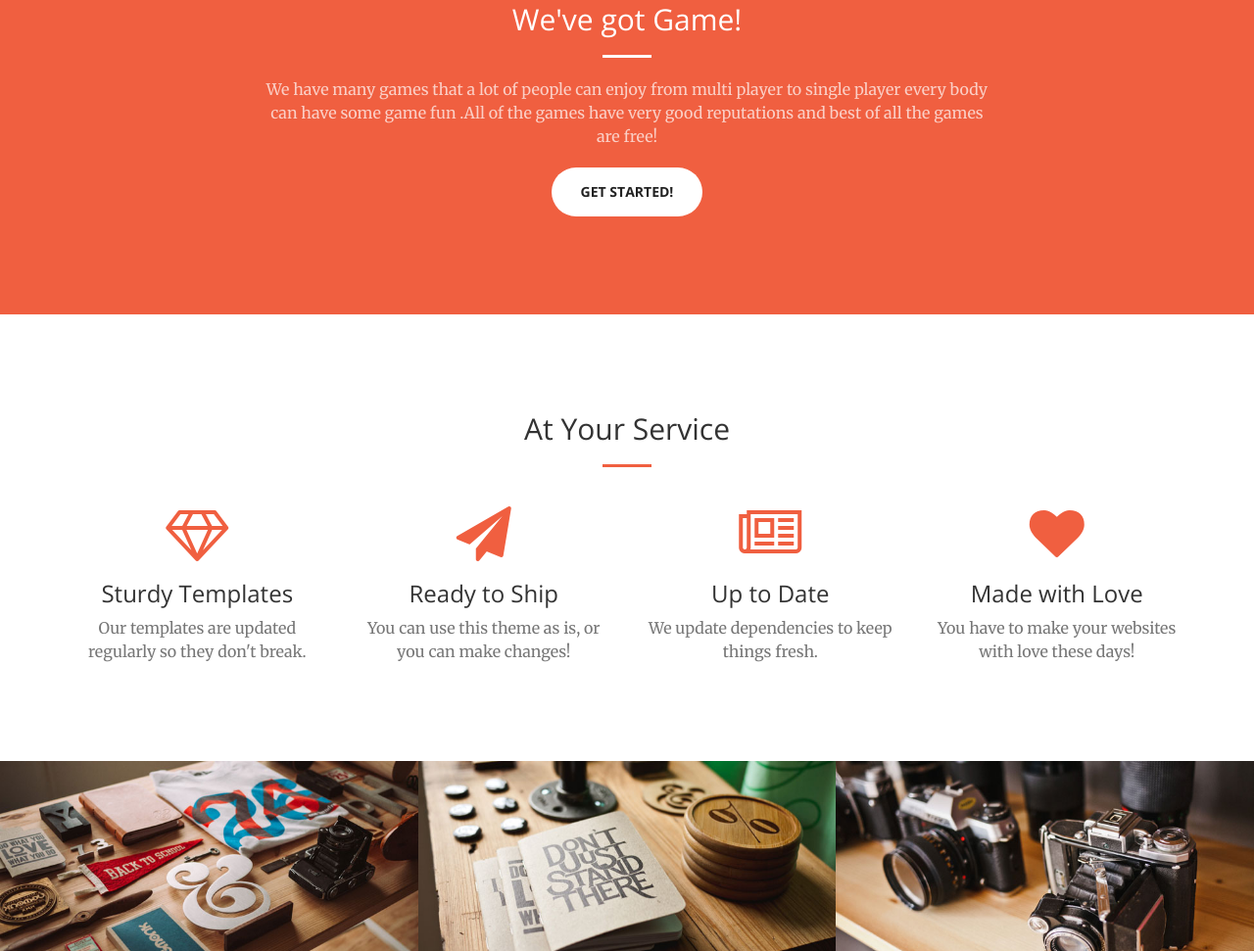
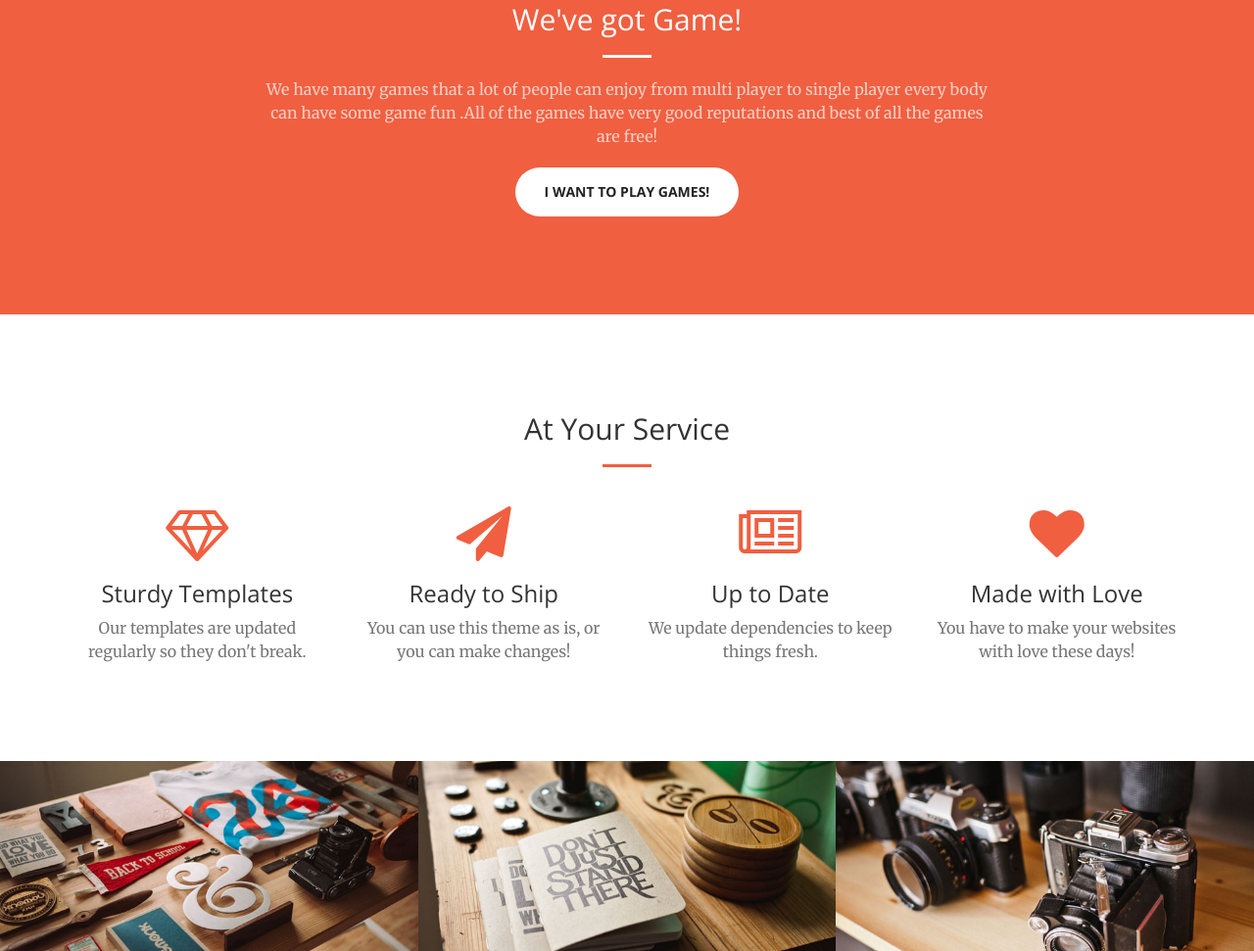
Before and after one commit to epicflameburst/epicflameburst.github.io, a website: page startbootstrap-creative-gh-pages/index.html in a window 1280 px wide. Shown: the part 897-1868 px from the top of the page at 98% size. Drawn offline with nearby package versions, Linux system fonts and the light colour scheme.

Commit message:
Update index.html

```diff
--- a/startbootstrap-creative-gh-pages/index.html
+++ b/startbootstrap-creative-gh-pages/index.html
@@ -86,7 +86,7 @@
                     <h2 class="section-heading">We've got Game!</h2>
                     <hr class="light">
                     <p class="text-faded">We have many games that a lot of people can enjoy from multi player to single player every body can have some game fun .All of the games have very good reputations and best of all the games are free! </p>
-                    <a href="#services" class="page-scroll btn btn-default btn-xl sr-button">Get Started!</a>
+                    <a href="#services" class="page-scroll btn btn-default btn-xl sr-button">I Want To Play Games!</a>
                 </div>
             </div>
         </div>
```
